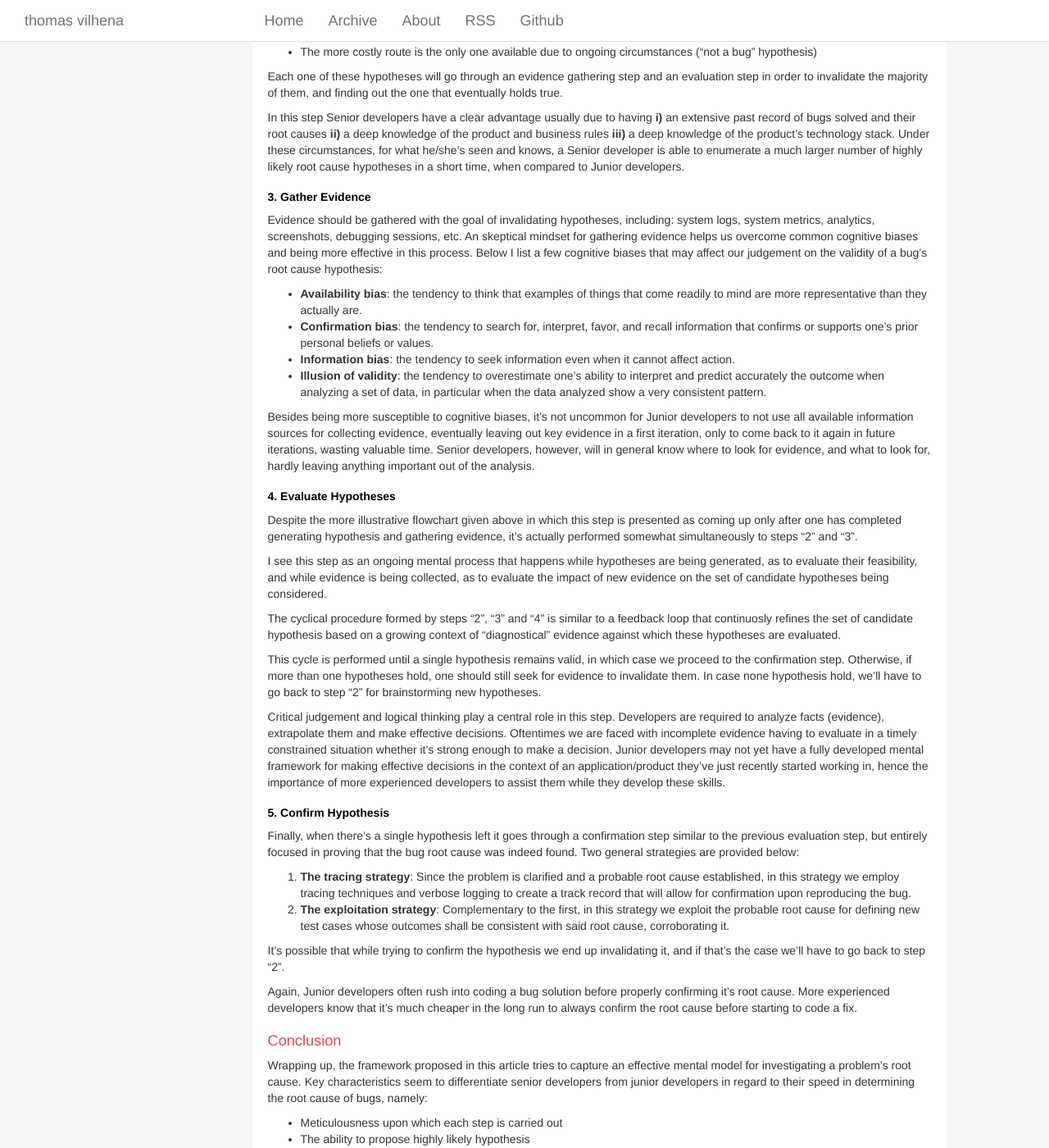
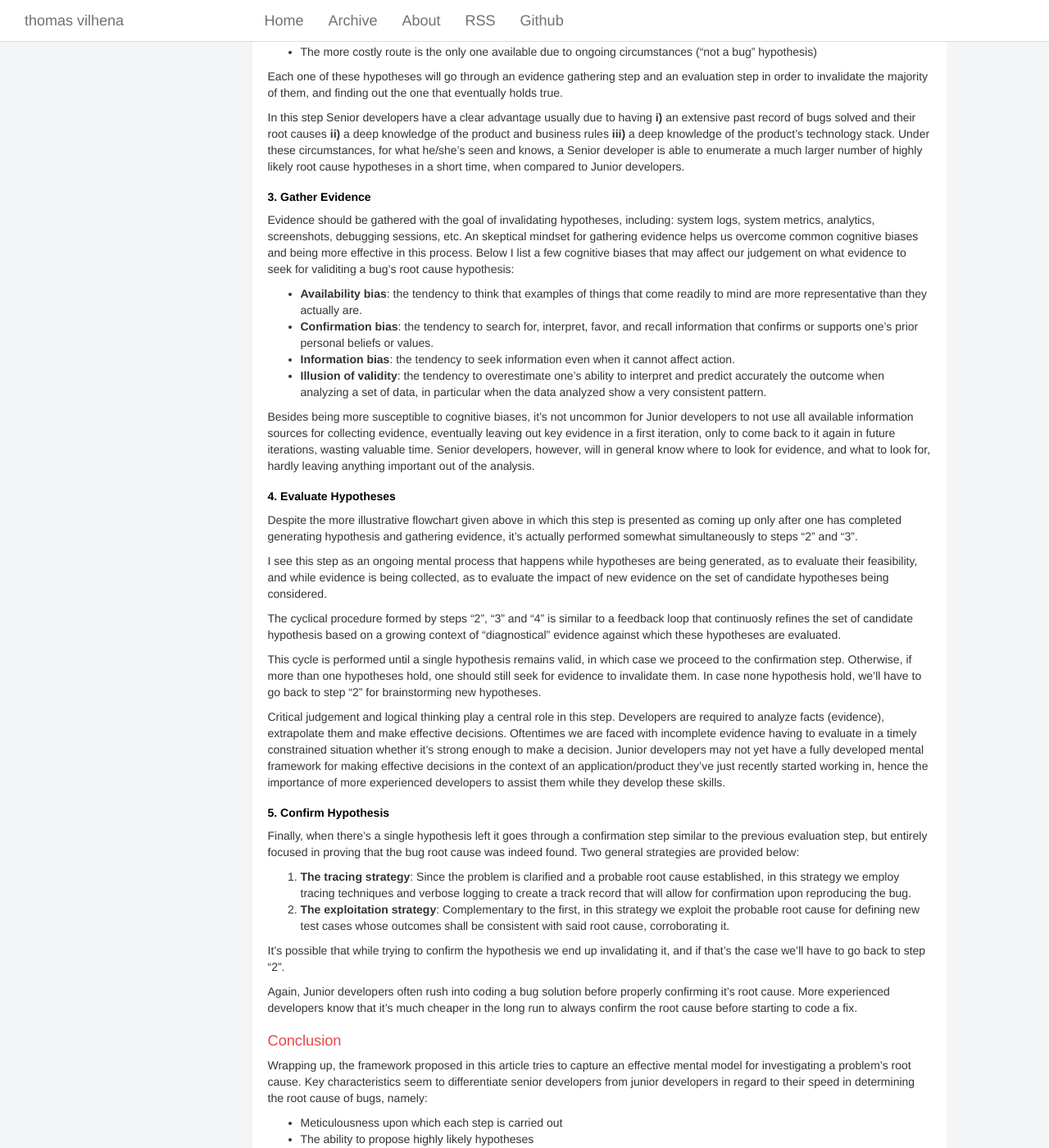
Before and after one commit to TCGV/blog, a Jekyll site: the page built from _posts/2020-07-05-a-framework-for-investigating-bugs.md, in a window 1280 px wide and 1400 px high, scrolled down 2027 px. Shown: the whole window at 82% size. Built offline with Jekyll 4.4.1, drawn with Linux system fonts in a browser that asks for light colours.

Commit message:
Update 2020-07-05-a-framework-for-investigating-bugs.md

```diff
--- a/_posts/2020-07-05-a-framework-for-investigating-bugs.md
+++ b/_posts/2020-07-05-a-framework-for-investigating-bugs.md
@@ -67,7 +67,7 @@ In this step Senior developers have a clear advantage usually due to having **i)
 
 <h2>3. Gather Evidence</h2>
 
-Evidence should be gathered with the goal of invalidating hypotheses, including: system logs, system metrics, analytics, screenshots, debugging sessions, etc. An skeptical mindset for gathering evidence helps us overcome common cognitive biases and being more effective in this process. Below I list a few cognitive biases that may affect our judgement on the validity of a bug's root cause hypothesis:
+Evidence should be gathered with the goal of invalidating hypotheses, including: system logs, system metrics, analytics, screenshots, debugging sessions, etc. An skeptical mindset for gathering evidence helps us overcome common cognitive biases and being more effective in this process. Below I list a few cognitive biases that may affect our judgement on what evidence to seek for validiting a bug's root cause hypothesis:
 
 * <b>Availability bias</b>: the tendency to think that examples of things that come readily to mind are more representative than they actually are.
 * <b>Confirmation bias</b>: the tendency to search for, interpret, favor, and recall information that confirms or supports one's prior personal beliefs or values.
@@ -105,7 +105,7 @@ Conclusion
 Wrapping up, the framework proposed in this article tries to capture an effective mental model for investigating a problem's root cause. Key characteristics seem to differentiate senior developers from junior developers in regard to their speed in determining the root cause of bugs, namely:
 
 * Meticulousness upon which each step is carried out
-* The ability to propose highly likely hypothesis
+* The ability to propose highly likely hypotheses
 * Extensive knowledge of the product and technology stack
 * Skeptical, critical thinking mindset
 
```
